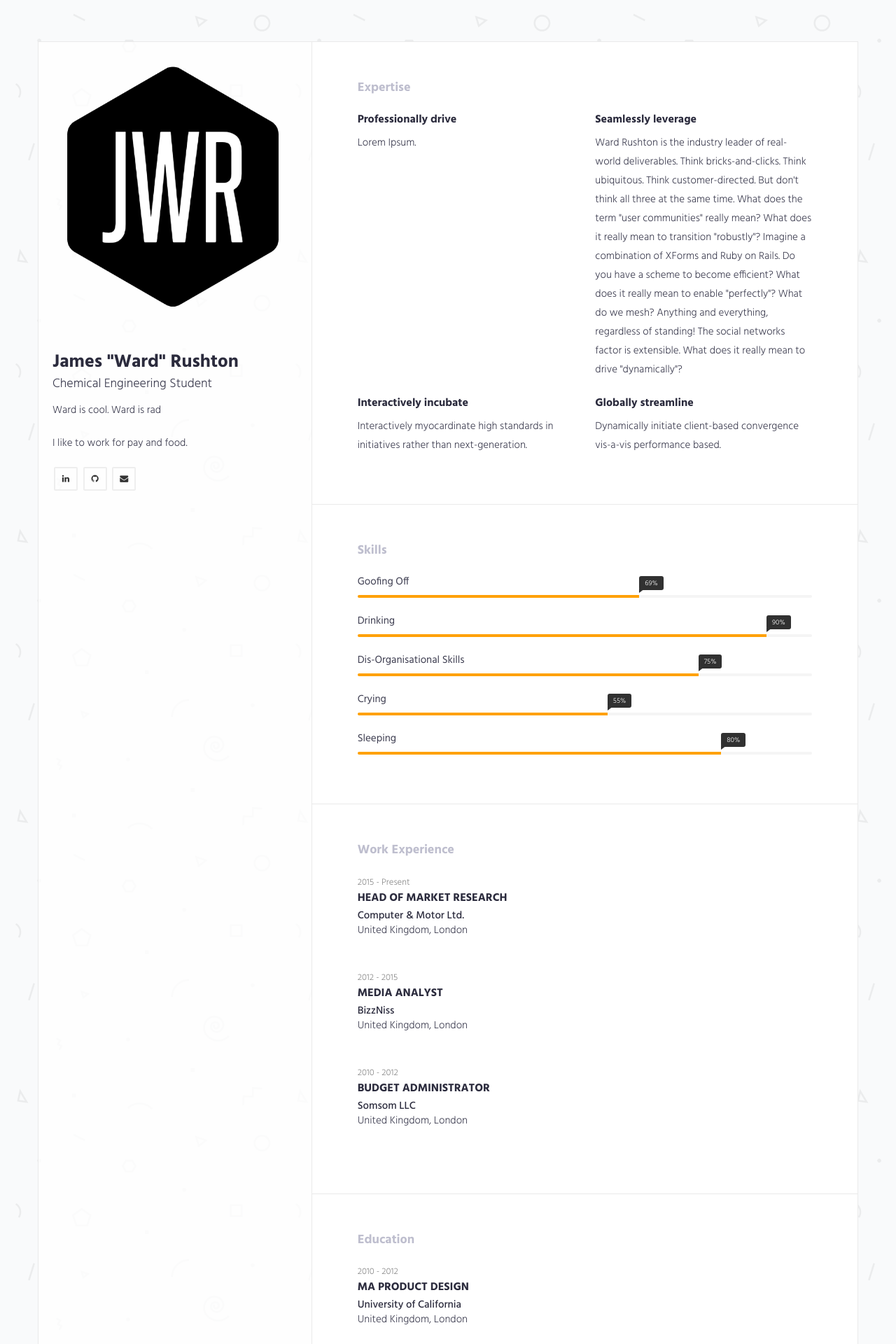
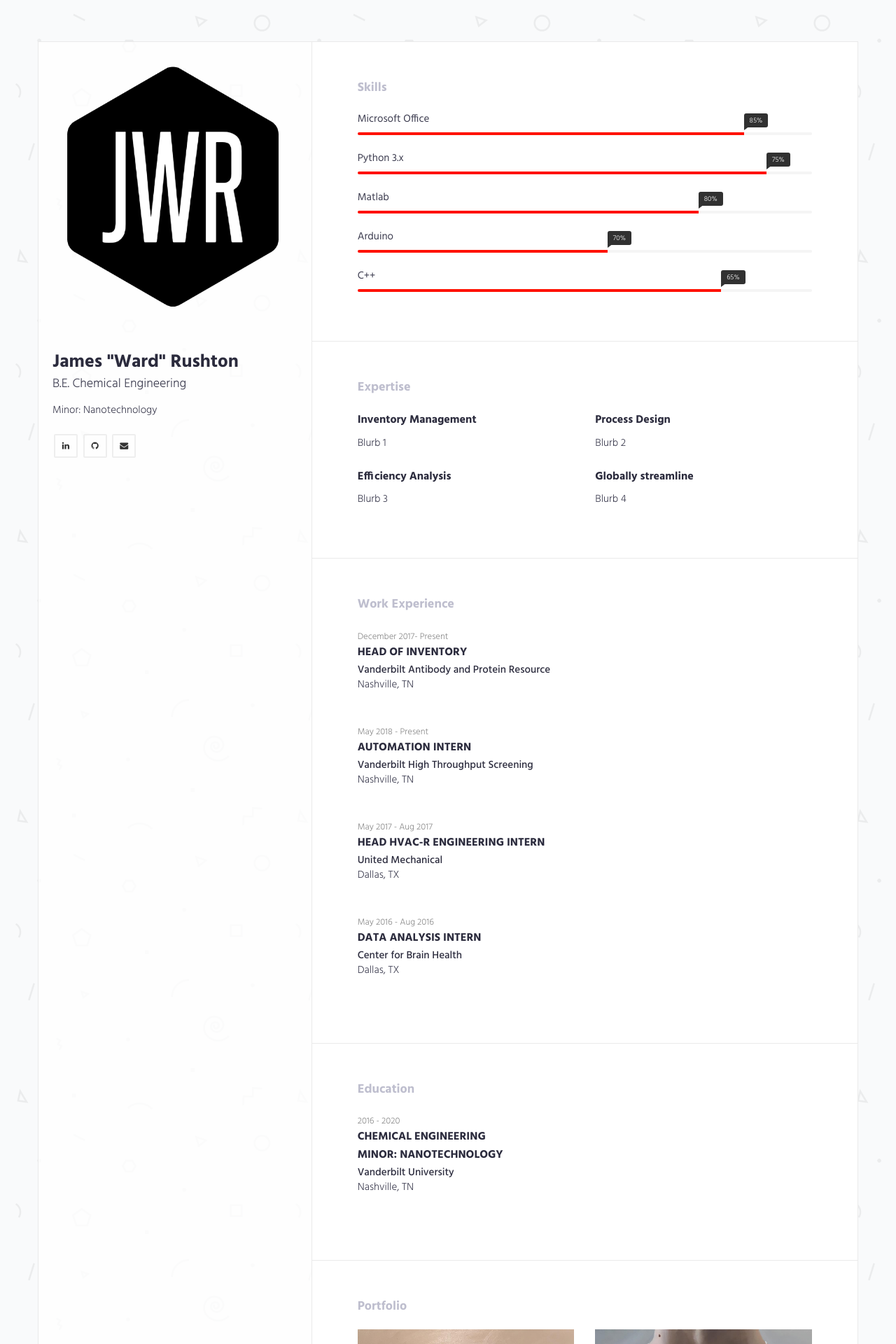
Before and after one commit to wardrush/resume_website, a Flask app: page / in a window 1280 px wide. Shown: the top 1920 px of the page at 70% size. Run offline with Flask 2, Linux system fonts and the light colour scheme; some libraries are stand-ins or nearby versions.

Commit message:
Added email framework and real headings

```diff
--- a/app/__init__.py
+++ b/app/__init__.py
@@ -3,13 +3,13 @@ from config import Config
 # from flask_bootstrap import Bootstrap
 from flask_mail import Mail
 import logging
+
 from logging.handlers import SMTPHandler, RotatingFileHandler
 import os
 
 app = Flask(__name__)
 app.config.from_object(Config)
 mail = Mail(app)
-#bootstrap = Bootstrap(app)
 
 if not app.debug:
     if app.config['MAIL_SERVER']:
--- /dev/null
+++ b/app/forms.py
@@ -0,0 +1,11 @@
+from flask_wtf import FlaskForm
+from wtforms import StringField, TextAreaField, SubmitField
+from wtforms.validators import DataRequired, Email
+
+
+class ContactForm(FlaskForm):
+    name = StringField("Name", validators=[DataRequired()])
+    email = StringField("Email", validators=[DataRequired(), Email()])
+    subject = StringField("Subject")
+    message = TextAreaField("Message", validators=[DataRequired()])
+    submit = SubmitField("Send")
--- a/app/routes.py
+++ b/app/routes.py
@@ -1,8 +1,21 @@
-from flask import render_template
+from flask import render_template, request
+from app.forms import ContactForm
 from app import app
+from app.email_me import send_notification_email
 
 
 @app.route('/')
-@app.route('/index')
+@app.route('/index', methods=['GET', 'POST'])
 def index():
-    return render_template('index.html')
+    form = ContactForm()
+    if form.validate_on_submit():
+        name = form.name.data
+        subject = form.subject.data
+        email = form.email.data
+        message = form.message.data
+        send_notification_email(name=name, subject=subject, email=email, message=message)
+        return render_template('index.html', form=form)
+    elif request.method == 'GET':
+        return render_template('index.html', form=form)
+    else:
+        return render_template('index.html', form=form)
--- a/app/static/css/style.css
+++ b/app/static/css/style.css
@@ -134,8 +134,8 @@ ul {
 .btn-default:hover,
 .btn-default:focus,
 .btn-default:active:focus {
-    background   : #2a54f5;
-    color        : #ffffff;
+    background   : #58f5f2;
+    color        : #d9a5ff;
     border-color : #2a54f5;
     }
 
@@ -371,7 +371,7 @@ button:focus,
     }
 
 .progress-item .progress-bar {
-    background-color : #ffa102;
+    background-color : #ff1100;
     box-shadow       : none;
     text-align       : right;
     }
--- /dev/null
+++ b/app/static/email_contact.html
@@ -0,0 +1,5 @@
+<p>Ward,</p>
+<p>{{ name }} wanted to get in touch.</p>
+<p>Email: {{ email }}</p>
+<p>Subject: {{ subject }}</p>
+<p>Body Text: {{ message }} </p>
--- a/app/templates/index.html
+++ b/app/templates/index.html
@@ -30,10 +31,9 @@
         </div>
         <div class="content">
             <h1>James "Ward" Rushton</h1>
-            <span class="lead">Chemical Engineering Student</span>
+            <span class="lead">B.E. Chemical Engineering</span>
             <div class="about-text">
-                <p>Ward is cool. Ward is rad</p>
-                <p>I like to work for pay and food.</p>
+                <p>Minor: Nanotechnology</p>
             </div>
 
             <!-- Use Font Awesome icons -->
@@ -48,6 +48,68 @@
         </div>
     </header>
 </div>
+
+
+<!-- Skills Progress bar -->
+<div class="right-col-block blocks">
+<section class="section-wrapper skills-wrapper">
+    <div class="container-fluid">
+       <div class="row">
+            <div class="col-md-12">
+                <div class="section-title">
+                    <h2>Skills</h2>
+                </div>
+            </div>
+        </div>
+        <div class="row">
+            <div class="col-md-12">
+                <div class="progress-wrapper">
+                    <div class="progress-item">
+                        <span class="progress-title">Microsoft Office</span>
+                        <div class="progress">
+                            <div class="progress-bar" role="progressbar" aria-valuenow="69" aria-valuemin="0"
+                                 aria-valuemax="100" style="width: 85%"><span class="progress-percent"> 85%</span>
+                            </div>
+                        </div>
+                    </div>
+                    <div class="progress-item">
+                        <span class="progress-title">Python 3.x</span>
+                        <div class="progress">
+                            <div class="progress-bar" role="progressbar" aria-valuenow="75" aria-valuemin="0"
+                                 aria-valuemax="100" style="width: 90%"><span class="progress-percent"> 75%</span>
+                            </div>
+                        </div>
+                    </div>
+                    <div class="progress-item">
+                        <span class="progress-title">Matlab</span>
+                        <div class="progress">
+                            <div class="progress-bar" role="progressbar" aria-valuenow="80" aria-valuemin="0"
+                                 aria-valuemax="100" style="width: 75%;"><span class="progress-percent"> 80%</span>
+                            </div>
+                        </div>
+                    </div>
+                    <div class="progress-item">
+                        <span class="progress-title">Arduino</span>
+
+                        <div class="progress">
+                            <div class="progress-bar" role="progressbar" aria-valuenow="70" aria-valuemin="0"
+                                 aria-valuemax="100" style="width: 55%;"><span class="progress-percent"> 70%</span>
+                            </div>
+                        </div>
+                    </div>
+                    <div class="progress-item">
+                        <span class="progress-title">C++</span>
+                        <div class="progress">
+                            <div class="progress-bar" role="progressbar" aria-valuenow="65" aria-valuemin="0"
+                                 aria-valuemax="100" style="width: 80%;"><span class="progress-percent"> 65%</span>
+                            </div>
+                        </div>
+                    </div>
+                </div>
+            </div>
+        </div>
+    </div>
+</section>
 
 
 <!-- Blurbs about self -->
@@ -65,27 +127,25 @@
         <div class="row">
             <div class="col-md-6">
                 <div class="expertise-item">
-                    <h3>Professionally drive</h3>
+                    <h3>Inventory Management</h3>
                     <p>
-                        Lorem Ipsum.
+                        Blurb 1
                     </p>
                 </div>
             </div>
             <div class="col-md-6">
                 <div class="expertise-item">
-                    <h3>Seamlessly leverage </h3>
-                    <p>
-                        Ward Rushton is the industry leader of real-world deliverables. Think bricks-and-clicks. Think ubiquitous. Think customer-directed. But don't think all three at the same time. What does the term "user communities" really mean? What does it really mean to transition "robustly"? Imagine a combination of XForms and Ruby on Rails. Do you have a scheme to become efficient? What does it really mean to enable "perfectly"? What do we mesh? Anything and everything, regardless of standing! The social networks factor is extensible. What does it really mean to drive "dynamically"?
-                    </p>
+                    <h3>Process Design</h3>
+                    <p>Blurb 2</p>
                 </div>
             </div>
         </div>
         <div class="row">
             <div class="col-md-6">
                 <div class="expertise-item">
-                    <h3>Interactively incubate</h3>
+                    <h3>Efficiency Analysis</h3>
                     <p>
-                        Interactively myocardinate high standards in initiatives rather than next-generation.
+                        Blurb 3
                     </p>
                 </div>
             </div>
@@ -93,73 +153,14 @@
                 <div class="expertise-item">
                     <h3>Globally streamline</h3>
                     <p>
-                        Dynamically initiate client-based convergence vis-a-vis performance based. </p>
+                        Blurb 4
+                    </p>
                 </div>
             </div>
         </div>
     </div>
 </section>
 
-
-<!-- Skills Progress bar -->
-<section class="section-wrapper skills-wrapper">
-    <div class="container-fluid">
-        <div class="row">
-            <div class="col-md-12">
-                <div class="section-title">
-                    <h2>Skills</h2>
-                </div>
-            </div>
-        </div>
-        <div class="row">
-            <div class="col-md-12">
-                <div class="progress-wrapper">
-                    <div class="progress-item">
-                        <span class="progress-title">Goofing Off</span>
-                        <div class="progress">
-                            <div class="progress-bar" role="progressbar" aria-valuenow="69" aria-valuemin="0"
-                                 aria-valuemax="100" style="width: 62%"><span class="progress-percent"> 69%</span>
-                            </div>
-                        </div>
-                    </div>
-                    <div class="progress-item">
-                        <span class="progress-title">Drinking</span>
-                        <div class="progress">
-                            <div class="progress-bar" role="progressbar" aria-valuenow="90" aria-valuemin="0"
-                                 aria-valuemax="100" style="width: 90%"><span class="progress-percent"> 90%</span>
-                            </div>
-                        </div>
-                    </div>
-                    <div class="progress-item">
-                        <span class="progress-title">Dis-Organisational Skills</span>
-                        <div class="progress">
-                            <div class="progress-bar" role="progressbar" aria-valuenow="75" aria-valuemin="0"
-                                 aria-valuemax="100" style="width: 75%;"><span class="progress-percent"> 75%</span>
-                            </div>
-                        </div>
-                    </div>
-                    <div class="progress-item">
-                        <span class="progress-title">Crying</span>
-
-                        <div class="progress">
-                            <div class="progress-bar" role="progressbar" aria-valuenow="55" aria-valuemin="0"
-                                 aria-valuemax="100" style="width: 55%;"><span class="progress-percent"> 55%</span>
-                            </div>
-                        </div>
-                    </div>
-                    <div class="progress-item">
-                        <span class="progress-title">Sleeping</span>
-                        <div class="progress">
-                            <div class="progress-bar" role="progressbar" aria-valuenow="55" aria-valuemin="0"
-                                 aria-valuemax="100" style="width: 80%;"><span class="progress-percent"> 80%</span>
-                            </div>
-                        </div>
-                    </div>
-                </div>
-            </div>
-        </div>
-    </div>
-</section>
 
 
 
@@ -173,22 +174,28 @@
         <div class="row">
             <div class="col-md-12">
                 <div class="content-item">
-                    <small>2015 - Present</small>
-                    <h3>Head of market research</h3>
-                    <h4>Computer & Motor Ltd.</h4>
-                    <p>United Kingdom, London</p>
+                    <small>December 2017- Present</small>
+                    <h3>Head of Inventory</h3>
+                    <h4>Vanderbilt Antibody and Protein Resource</h4>
+                    <p>Nashville, TN</p>
                 </div>
                 <div class="content-item">
-                    <small>2012 - 2015</small>
-                    <h3>Media Analyst</h3>
-                    <h4>BizzNiss</h4>
-                    <p>United Kingdom, London</p>
+                    <small>May 2018 - Present</small>
+                    <h3>Automation Intern</h3>
+                    <h4>Vanderbilt High Throughput Screening</h4>
+                    <p>Nashville, TN</p>
                 </div>
                 <div class="content-item">
-                    <small>2010 - 2012</small>
-                    <h3>Budget Administrator</h3>
-                    <h4>Somsom LLC</h4>
-                    <p>United Kingdom, London</p>
+                    <small>May 2017 - Aug 2017</small>
+                    <h3>Head HVAC-R Engineering Intern</h3>
+                    <h4>United Mechanical</h4>
+                    <p>Dallas, TX</p>
+                </div>
+                <div class="content-item">
+                    <small>May 2016 - Aug 2016</small>
+                    <h3>Data Analysis Intern</h3>
+                    <h4>Center for Brain Health</h4>
+                    <p>Dallas, TX</p>
                 </div>
             </div>
         </div>
@@ -207,64 +214,16 @@
         <div class="row">
             <div class="col-md-12">
                 <div class="content-item">
-                    <small>2010 - 2012</small>
-                    <h3>MA Product Design</h3>
-                    <h4>University of California</h4>
-                    <p>United Kingdom, London</p>
-                </div>
-                <div class="content-item">
-                    <small>2007 - 2010</small>
-                    <h3>Business marketing course</h3>
-                    <h4>Royal Academy of Business</h4>
-                    <p>United Kingdom, London</p>
-                </div>
-                <div class="content-item">
-                    <small>2002 - 2006</small>
-                    <h3>BA (Hons) Design</h3>
-                    <h4>University of Michigan</h4>
-                    <p>United Kingdom, London</p>
+                    <small>2016 - 2020</small>
+                    <h3>Chemical Engineering</h3>
+                    <h3>Minor: Nanotechnology</h3>
+                    <h4>Vanderbilt University</h4>
+                    <p>Nashville, TN</p>
                 </div>
             </div>
         </div>
     </div>
 </section>
-
-
-
-<section class="section-wrapper section-interest gray-bg">
-    <div class="container-fluid">
-        <div class="row">
-            <div class="col-md-12">
-                <div class="section-title">
-                    <h2>Interest</h2>
-                </div>
-            </div>
-        </div>
-        <div class="row">
-            <div class="col-md-12">
-                <div class="content-item">
-                    <h3>Books</h3>
-                    <p>Proactively extend market-driven e-tailers rather than enterprise-wide supply chains.
-                        Collaboratively embrace 24/7 processes rather than adaptive users. Seamlessly monetize
-                        alternative e-business.</p>
-                </div>
-                <div class="content-item">
-                    <h3>Sports</h3>
-                    <p>Assertively grow optimal methodologies after viral technologies. Appropriately develop
-                        frictionless technology for adaptive functionalities. Competently iterate functionalized
-                        networks for best-of-breed services.</p>
-                </div>
-                <div class="content-item">
-                    <h3>Art</h3>
-                    <p>Dramatically utilize superior infomediaries whereas functional core competencies.
-                        Enthusiastically repurpose synergistic vortals for customer directed portals. Interactively
-                        pursue sustainable leadership via.</p>
-                </div>
-            </div>
-        </div>
-    </div>
-</section>
-
 
 
 <section class="section-wrapper portfolio-section">
@@ -294,7 +253,7 @@
                         <img src={{ url_for('static', filename='img/portfolio-2.jpg') }} alt="">
                     </div>
                     <div class="portfolio-info">
-                        <h3>Customer focused</h3>
+                        <h3>ELab Tools</h3>
                         <small>domain.com</small>
                     </div>
                 </a>
@@ -316,7 +275,7 @@
                         <img src={{ url_for('static', filename='img/portfolio-4.jpg') }}  alt="">
                     </div>
                     <div class="portfolio-info">
-                        <h3>Market research</h3>
+                        <h3>19<sup>th</sup> Century Women's Writer Database</h3>
                         <small>domain.com</small>
                     </div>
                 </a>
--- a/config.py
+++ b/config.py
@@ -12,6 +12,7 @@ class Config(object):
     MAIL_USE_TLS = os.environ.get('MAIL_USE_TLS') is not None
     MAIL_USE_SSL = False
     MAIL_USERNAME = os.environ.get('MAIL_USERNAME')
+    MAIL_PERSONAL = os.environ.get('MAIL_PERSONAL')
     MAIL_PASSWORD = os.environ.get('MAIL_PASSWORD')
     MAIL_DEFAULT_SENDER = MAIL_USERNAME
     MAIL_MAX_EMAILS = None
```
Also changed, not shown: other parts of app/templates/index.html (+62 -26 lines), app/email_me.py (added, +25 -0 lines), app/static/img/portfolio-4.jpg, app/static/img/signature.png (deleted), 4 other files.
